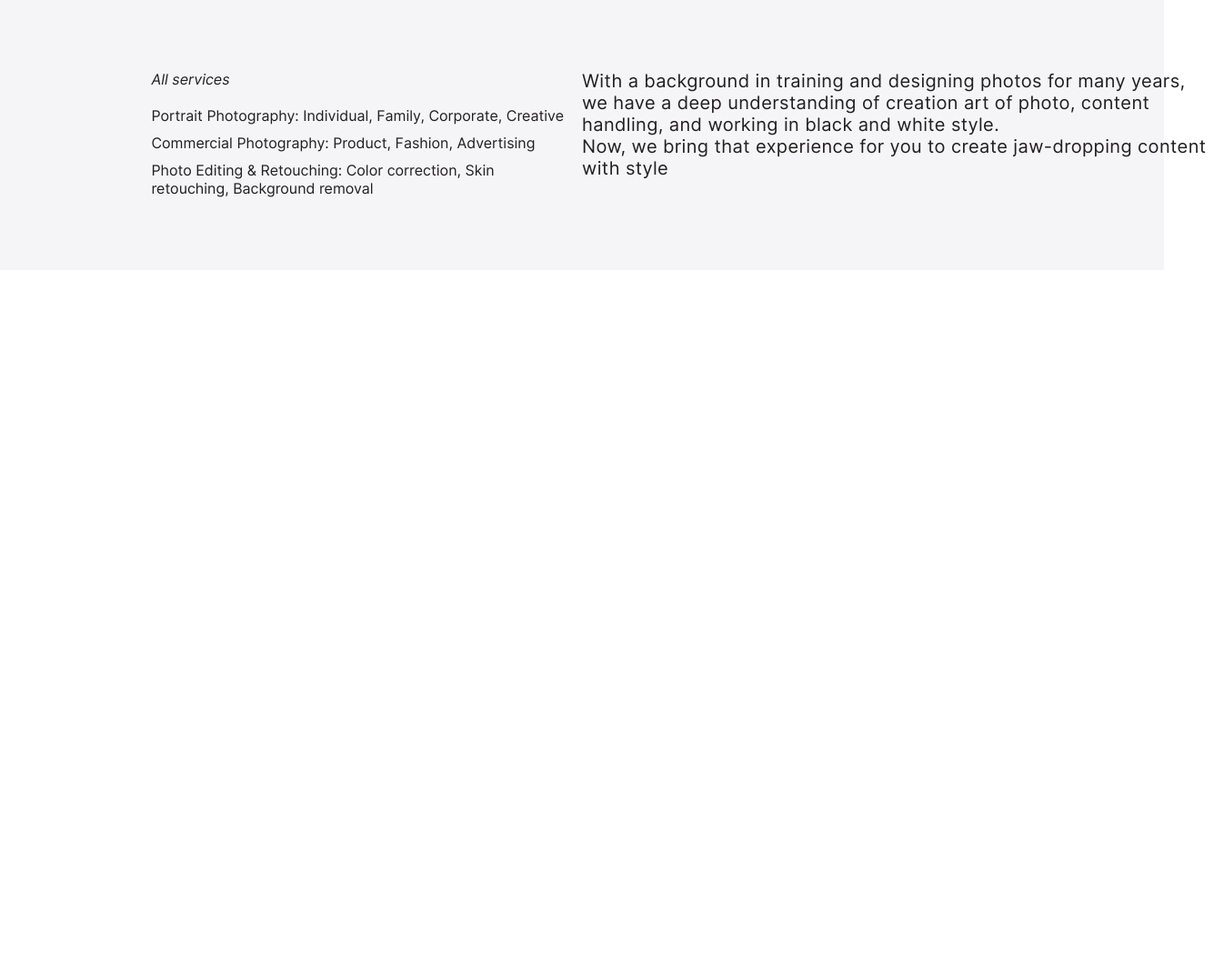
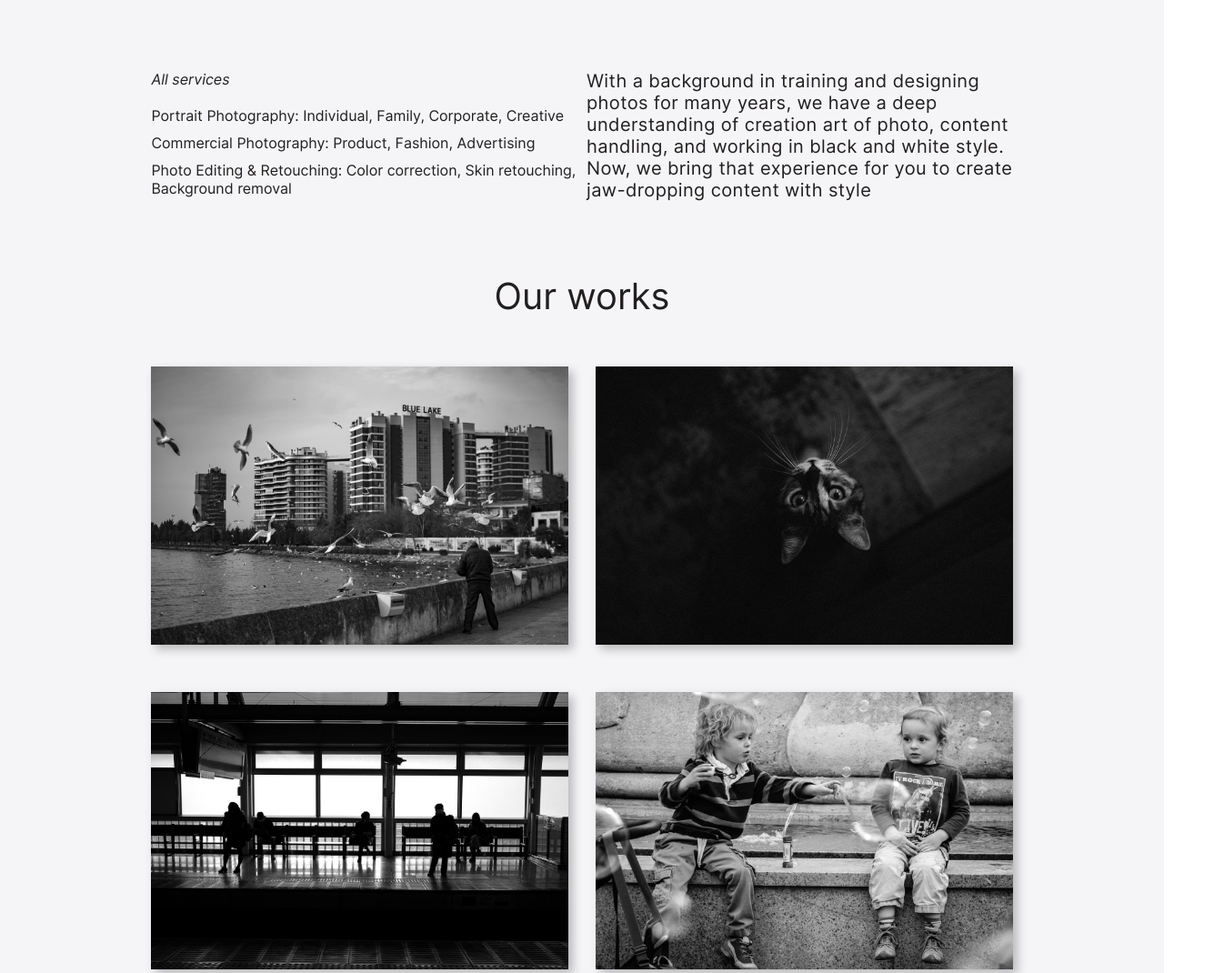
Before and after one commit to DeeBeeUA/portfolio, a plain HTML site: page src/index.html in a window 1280 px wide. Shown: the part 1114-2184 px from the top of the page at 91% size, 1335 px wide, since content can reach past the window. Before the commit the page ends 1411 px from the top, so only its background shows below. Drawn offline with Linux system fonts and the light colour scheme.

Commit message:
feat: add works section (grid)

```diff
--- a/src/css/style.css
+++ b/src/css/style.css
@@ -173,7 +173,7 @@ html {
             }
 
             .services__item-text {
-                width: 695px;
+                /* width: 695px; */
                 color: var(--dark-color, #221F20);
                 font-size: 20px;
                 font-style: normal;
@@ -200,3 +200,31 @@ html {
 
     }
 }
+
+/* works_section */
+
+.works {
+    background-color: var(--light-color, #F5F5F7);
+}
+
+.works__title {
+    text-align: center;
+    color: var(--dark-color, #221F20);
+    font-size: 40px;
+    font-style: normal;
+    font-weight: 400;
+    line-height: normal;
+}
+
+.works__grid {
+    margin-top: 53px;
+    display: grid;
+    grid-template-columns: repeat(2, 1fr);
+    grid-template-rows: repeat(2, 1fr) 1.5fr;
+    gap: 50px 30px;
+
+    img {
+        box-shadow: 5px 5px 10px 0px rgba(0, 0, 0, 0.25);
+        width: 100%;
+    }
+}
--- a/src/index.html
+++ b/src/index.html
@@ -70,6 +70,19 @@
                 </div>
             </div>
         </section>
+
+        <section class="works">
+            <div class="container">
+                <h2 class="works__title">Our works</h2>
+                <div class="works__grid">
+                    <img src="img/our-works/bridge.jpg" alt="bridge">
+                    <img src="img/our-works/cat.jpg" alt="cat">
+                    <img src="img/our-works/train.jpg" alt="train">
+                    <img src="img/our-works/children.jpg" alt="children">
+                    <img src="img/our-works/underground.jpg" alt="underground">
+                </div>
+            </div>
+        </section>
     </main>
 </body>
 
```
